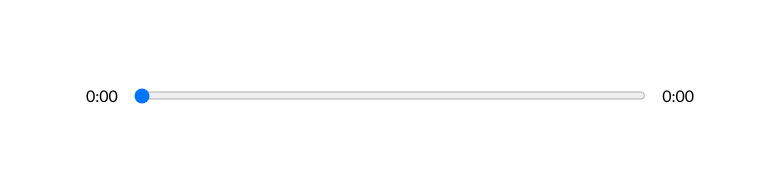
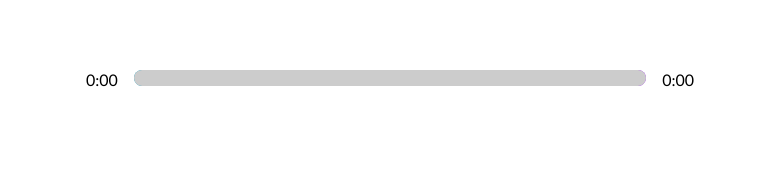
Before and after one commit to Qz-C/waves-music, a React (Create React App) app: page / in a window 1280 px wide. Shown: the part 490-661 px from the top of the page, without its empty margins (250-1029 px from the left). Built offline with nearby package versions, Linux system fonts and the light colour scheme.

Commit message:
add style range input

```diff
--- a/src/App.js
+++ b/src/App.js
@@ -15,14 +15,34 @@
   const [songInfo, setSongInfo] = useState({
     currentTime: 0,
     duration: 0,
+    percentage: 0,
   });
   const [libraryStatus, setLibraryStatus] = useState(false);
 
   const timeUpdateHandler = (event) => {
     const current = event.target.currentTime;
     const duration = event.target.duration;
-    setSongInfo({ ...songInfo, currentTime: current, duration });
+
+    const roundedCurrent = Math.round(current);
+    const roundedDuration = Math.round(duration);
+    const percentage = Math.round((roundedCurrent / roundedDuration) * 100);
+    setSongInfo({
+      ...songInfo,
+      currentTime: current,
+      duration,
+      percentage
+    });
   };
+
+  const songEndHandler = async () => {
+    let currentIndex = songs.findIndex((song) => song.id === currentSong.id);
+    if (currentIndex !== songs.length - 1)
+      await setCurrentSong(songs[currentIndex + 1]);
+    else
+      await setCurrentSong(songs[0]);
+
+    if (isPlaying) audioRef.current.play();
+  }
 
   return (
     <div className="App">
@@ -59,7 +79,9 @@
         onLoadedMetadata={timeUpdateHandler}
         onTimeUpdate={timeUpdateHandler}
         ref={audioRef}
-        src={currentSong.audio}>
+        src={currentSong.audio}
+        onEnded={songEndHandler}
+      >
       </audio>
     </div>
   );
--- a/src/components/LibrarySong.js
+++ b/src/components/LibrarySong.js
@@ -1,9 +1,8 @@
 import React from "react";
-import {playAudio} from "../util";
 
 const LibrarySong = ({ song, songs, setCurrentSong, audioRef, isPlaying, setSongs }) => {
 
-    const songSelectHandler = () => {
+    const songSelectHandler = async () => {
         const selectedSong = songs.filter((each) => each.id === song.id);
         setCurrentSong(selectedSong[0]);
         const newSongs = songs.map((each) => {
@@ -17,8 +16,8 @@
                 active: false
             }
         });
-        setSongs(newSongs);
-        playAudio(isPlaying,audioRef);
+        await setSongs(newSongs);
+        if (isPlaying) audioRef.current.play();
     }
 
     return (
--- a/src/components/Player.js
+++ b/src/components/Player.js
@@ -6,7 +6,6 @@
     faAngleRight,
     faPause
 } from "@fortawesome/free-solid-svg-icons";
-import {playAudio} from "../util"
 
 const Player = ({
     currentSong,
@@ -44,22 +43,26 @@
             setIsPlaying(!isPlaying);
         }
     }
-    const skipTrackHandler = (direction) => {
+    const skipTrackHandler = async (direction) => {
 
         let currentIndex = songs.findIndex((song) => song.id === currentSong.id);
 
         if (direction === 'skip-forward') {
             if (currentIndex === songs.length - 1)
-                setCurrentSong(songs[0]);
+                await setCurrentSong(songs[0]);
             else
-                setCurrentSong(songs[currentIndex + 1]);
-        }if (direction === 'skip-back') {
+                await setCurrentSong(songs[currentIndex + 1]);
+        } if (direction === 'skip-back') {
             if (currentIndex === 0)
-                setCurrentSong(songs[songs.length - 1]);
+                await setCurrentSong(songs[songs.length - 1]);
             else
-                setCurrentSong(songs[currentIndex - 1]);
+                await setCurrentSong(songs[currentIndex - 1]);
         }
-        playAudio(isPlaying, audioRef)
+        if (isPlaying) audioRef.current.play();
+    }
+
+    const trackAnimation = {
+        transform: `translateX(${songInfo.percentage}%)`
     }
 
     const getTime = (time) => {
@@ -81,6 +84,7 @@
         <div className="player">
             <div className="time-control">
                 <p>{getTime(songInfo.currentTime)}</p>
+                <div className="track">
                     <input
                         onChange={dragHandler}
                         min={0}
@@ -88,6 +92,8 @@
                         value={songInfo.currentTime}
                         type="range"
                     />
+                    <div style={trackAnimation} className="animate-track"></div>
+                </div>
                 <p>{songInfo.duration ? getTime(songInfo.duration) : "0:00"}</p>
             </div>
             <div className="play-control">
--- a/src/styles/_player.scss
+++ b/src/styles/_player.scss
@@ -11,10 +11,12 @@
     display: flex;
     input {
         width: 100%;
-        padding: 1rem 0rem;
+        -webkit-appearance: none;
+        background: transparent;
+        cursor: pointer;
     }
     p {
-        padding: 1rem;
+        padding: 0 1rem 0 1rem;
     }
 }
 
@@ -28,3 +30,34 @@
         cursor: pointer;
     }
 }
+
+input[type="range"]:focus{
+    outline: none;
+}
+
+input[type="range"]::-webkit-slider-thumb {
+    -webkit-appearance: none;
+    height: 16px;
+    width: 16px;
+}
+
+.track{
+    background: lightblue;
+    width: 100%;
+    height: 1rem;
+    position: relative;
+    border-radius: 1rem;
+    overflow: hidden;
+    background: linear-gradient(to right, rgb(13, 155, 190), rgb(157, 27, 243));
+}
+
+.animate-track{
+    background: rgb(204,204,204);
+    width: 100%;
+    height: 100%;
+    position: absolute;
+    top: 0;
+    left: 0;
+    transform: translateX(0%);
+    pointer-events: none;
+}
--- a/src/util.js
+++ /dev/null
@@ -1,10 +0,0 @@
-export const playAudio = (isPlaying, audioRef) => {
-    if (isPlaying) {
-        const playPromise = audioRef.current.play();
-        if (playPromise !== undefined) {
-            playPromise.then((audio) => {
-                audioRef.current.play();
-            })
-        }
-    }
-}
```
Lines whose indentation alone changed are shown as unchanged.
